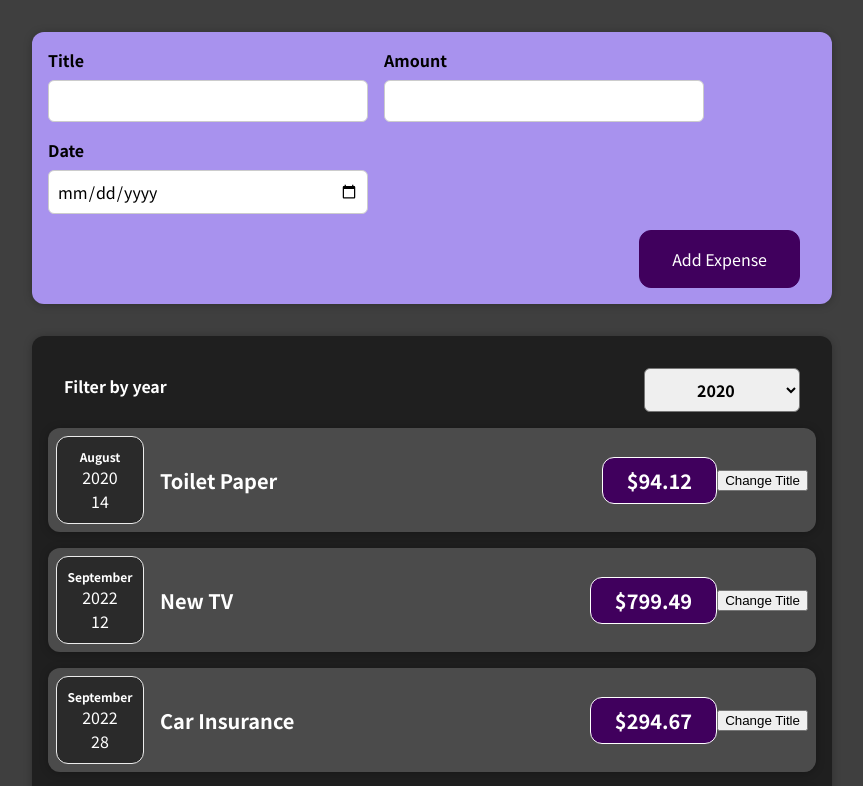
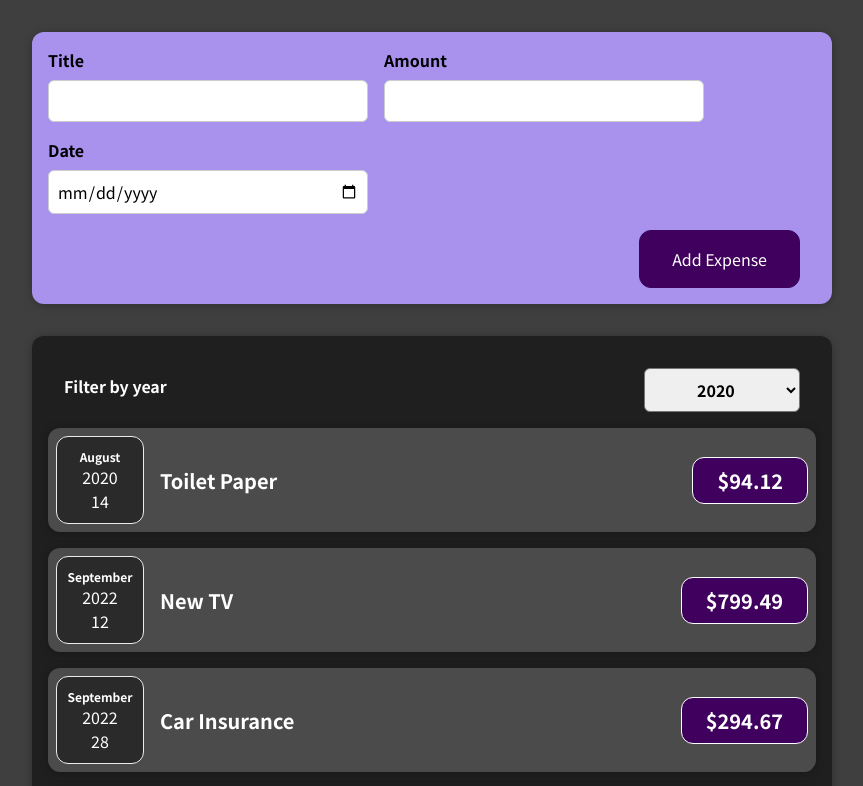
Before and after one commit to FellipeMiguel/react-expenses-app, a React (Create React App) app: page / in a window 1280 px wide. Shown: the top 786 px of the page, without its empty margins (208-1071 px from the left). Built offline with nearby package versions, Linux system fonts and the light colour scheme.

Commit message:
Add map method to Expenses.js

```diff
--- a/src/App.js
+++ b/src/App.js
@@ -1,9 +1,9 @@
-import React from "react";
+import React, {useState} from "react";
+
 import Expenses from "./components/Expenses/Expenses";
 import NewExpense from "./components/NewExpense/NewExpense";
 
-const App = () => {
-  const expenses = [
+const DUMMY_EXPENSES = [
   {
     id: 'e1',
     title: 'Toilet Paper',
@@ -25,10 +25,14 @@
   },
 ];
 
-  const addExpenseHandler = (expense) => {
-    console.log('in app.js');
-    console.log(expense);
-  }
+const App = () => {
+  const [expenses, setExpenses] = useState(DUMMY_EXPENSES);
+
+  const addExpenseHandler = expense => {
+    setExpenses((prevExpenses) => {
+      return [expense, ...prevExpenses];
+    });
+  };
 
   return (
     <div>
--- a/src/components/Expenses/ExpenseDate.js
+++ b/src/components/Expenses/ExpenseDate.js
@@ -3,8 +3,8 @@
 import './ExpenseDate.css';
 
 const ExpenseDate = (props) => {
-  const month = props.date.toLocaleString('en-US', {month: 'long'});
-  const day = props.date.toLocaleString('en-US', {day: '2-digit'});
+  const month = props.date.toLocaleString("en-US", { month: "long" });
+  const day = props.date.toLocaleString("en-US", { day: "2-digit" });
   const year = props.date.getFullYear();
 
   return (
--- a/src/components/Expenses/ExpenseItem.js
+++ b/src/components/Expenses/ExpenseItem.js
@@ -1,4 +1,4 @@
-import React, { useState } from "react";
+import React from "react";
 
 import ExpenseDate from "./ExpenseDate";
 import Card from "../UI/Card";
@@ -6,22 +6,15 @@
 import './ExpenseItem.css';
 
 const ExpenseItem = (props) => {
-  const [title, setTitle] = useState(props.title);
-
-  const clickHandler = () => {
-    setTitle('Updated!');
-  }
 
   return (
     <Card className="expense-item">
       <ExpenseDate date={props.date}/>
 
       <div className="expense-item__description">
-        <h2>{title}</h2>
+        <h2>{props.title}</h2>
         <div className="expense-item__price">${props.amount}</div>
       </div>
-
-      <button onClick={clickHandler}>Change Title</button>
     </Card>
   )
 }
--- a/src/components/Expenses/Expenses.js
+++ b/src/components/Expenses/Expenses.js
@@ -16,12 +16,12 @@
   return (
     <div>
       <Card className="expenses">
-        <ExpenseFilter selected={filterYear} onChangeFilter={filterChangeHandler} />
+        <ExpenseFilter selected={filterYear} onChangeFilter={filterChangeHandler}/>
 
-        <ExpenseItem title={props.items[0].title} amount={props.items[0].amount} date={props.items[0].date}/>
-        <ExpenseItem title={props.items[1].title} amount={props.items[1].amount} date={props.items[1].date}/>
-        <ExpenseItem title={props.items[2].title} amount={props.items[2].amount} date={props.items[2].date}/>
-        <ExpenseItem title={props.items[3].title} amount={props.items[3].amount} date={props.items[3].date}/>
+        {props.items.map(expense =>
+          <ExpenseItem title={expense.title} amount={expense.amount} date={expense.date}/>
+        )}
+
       </Card>
     </div>
   )
```
Lines whose indentation alone changed are shown as unchanged.
